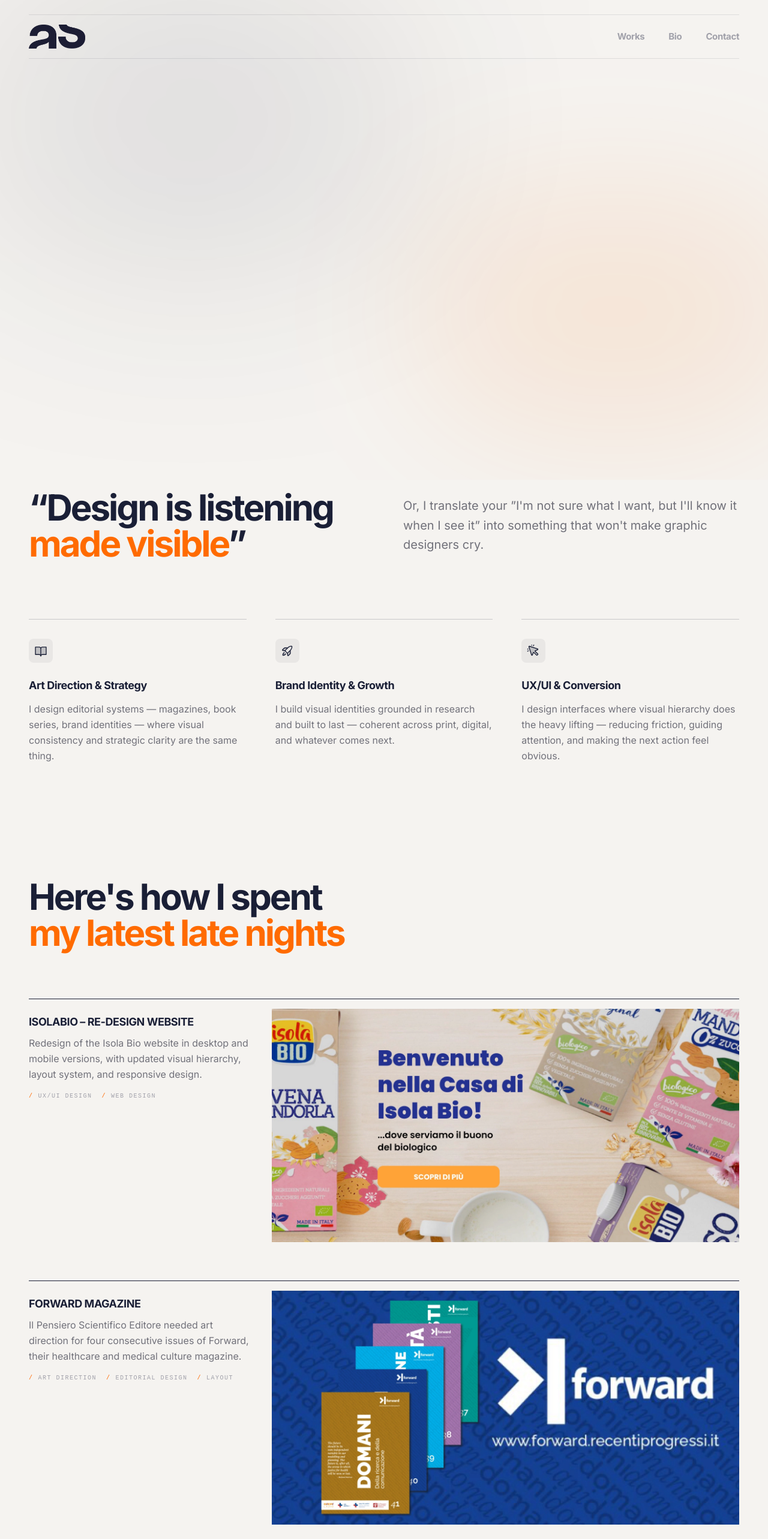
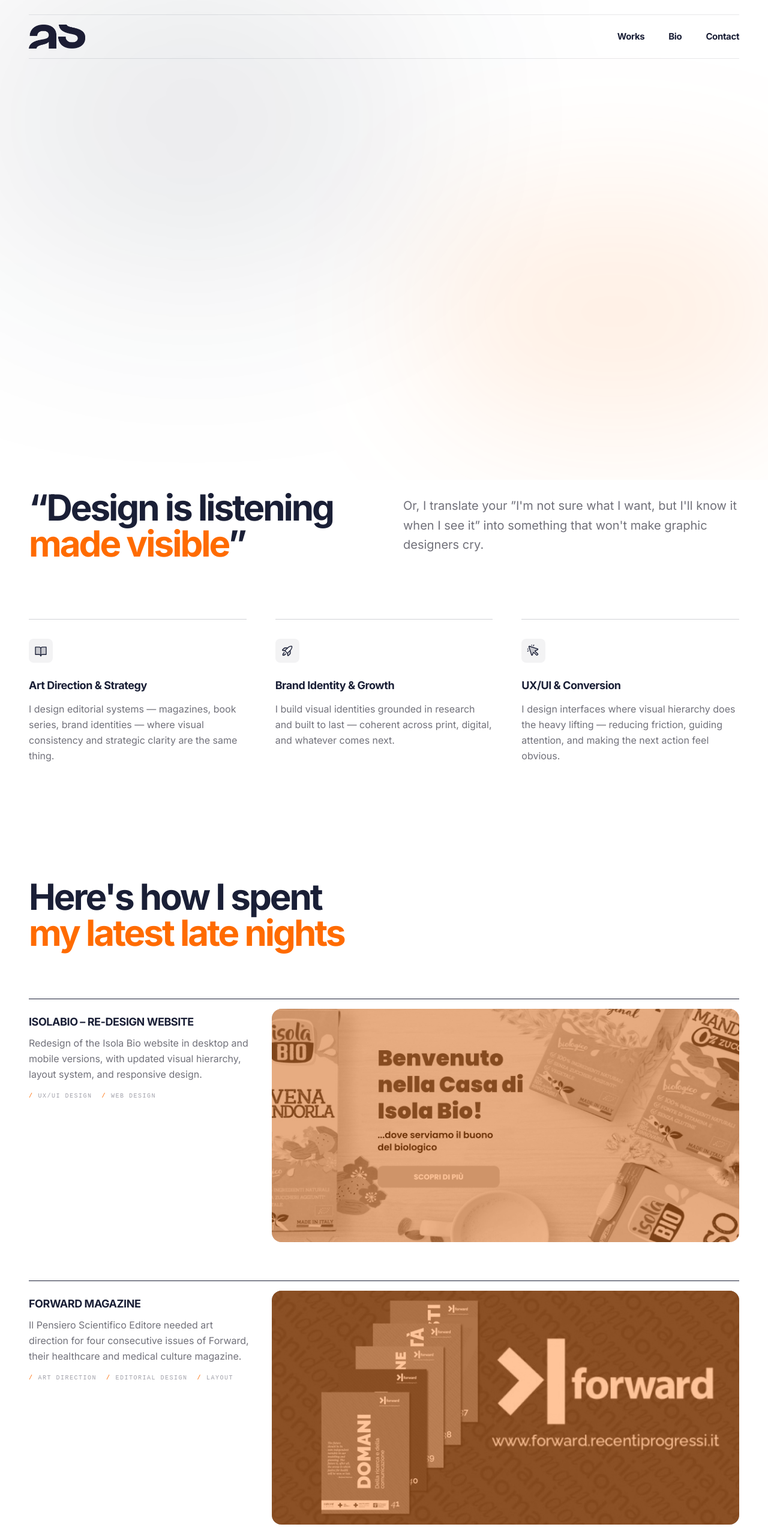
Before and after one commit to AlbertoScalia/portfolio, a React (Vite) app: page /#/ in a window 1280 px wide. Shown: the top 2566 px of the page at 60% size. Built offline with nearby package versions, Linux system fonts and the light colour scheme.

Commit message:
Background ecc commit

```diff
--- a/src/App.jsx
+++ b/src/App.jsx
@@ -29,7 +29,7 @@
     }, []);
 
     return (
-        <div className="min-h-screen bg-[#f5f3f0] text-foreground antialiased relative flex flex-col">
+        <div className="min-h-screen text-foreground antialiased relative flex flex-col">
             <Navbar navBackground={navBackground} />
 
             <div className="flex-grow relative z-10">
--- a/src/components/Navbar.jsx
+++ b/src/components/Navbar.jsx
@@ -39,16 +39,33 @@
                 <div className="w-full border-t border-blue/10 mt-6" />
 
                 <div className="flex items-center justify-between w-full py-4">
-                    {/* LOGO A SINISTRA - Sostituito Alberto Scalia con logo_nav.webp */}
-                    <Link to="/" onClick={closeMenu} className="flex items-center h-10 group">
+                    {/* LOGO A SINISTRA con hover accent */}
+                    <Link
+                        to="/"
+                        onClick={closeMenu}
+                        className="flex items-center h-10 group relative"
+                    >
                         <img
                             src={`${import.meta.env.BASE_URL}assets/images/Logo_nav.webp`}
                             alt="Logo"
-                            className="h-full w-auto object-contain block"
+                            className="h-full w-auto object-contain block transition-opacity duration-300 group-hover:opacity-0"
+                        />
+                        <div
+                            className="absolute inset-0 bg-accent opacity-0 group-hover:opacity-100 transition-opacity duration-300"
+                            style={{
+                                maskImage: `url(${import.meta.env.BASE_URL}assets/images/Logo_nav.webp)`,
+                                WebkitMaskImage: `url(${import.meta.env.BASE_URL}assets/images/Logo_nav.webp)`,
+                                maskSize: 'contain',
+                                WebkitMaskSize: 'contain',
+                                maskRepeat: 'no-repeat',
+                                WebkitMaskRepeat: 'no-repeat',
+                                maskPosition: 'left center',
+                                WebkitMaskPosition: 'left center'
+                            }}
                         />
                     </Link>
 
-                    {/* MENU DESKTOP A DESTRA */}
+                    {/* MENU DESKTOP A DESTRA - Blu di base, Accent in hover, no underline */}
                     <div className="hidden md:flex items-center gap-10">
                         {[
                             { name: 'Works', path: '/works' },
@@ -59,15 +76,11 @@
                                 key={link.path}
                                 to={link.path}
                                 className={cn(
-                                    "text-[15px] font-bold tracking-tight transition-all duration-300 relative group/link",
-                                    isActive(link.path) ? "text-blue" : "text-zinc-400 hover:text-blue"
+                                    "text-[15px] font-bold tracking-tight transition-colors duration-300",
+                                    isActive(link.path) ? "text-accent" : "text-blue hover:text-accent"
                                 )}
                             >
                                 {link.name}
-                                <span className={cn(
-                                    "absolute -bottom-1 left-0 h-[2px] bg-accent transition-all duration-300",
-                                    isActive(link.path) ? "w-full" : "w-0 group-hover/link:w-full"
-                                )} />
                             </Link>
                         ))}
                     </div>
@@ -87,7 +100,6 @@
                 <div className="w-full border-t border-blue/10" />
 
                 {/* MENU MOBILE CONTENT */}
-
                 <AnimatePresence>
                     {isOpen && (
                         <motion.div
@@ -108,7 +120,6 @@
                                         onClick={closeMenu}
                                         className={cn(
                                             "text-5xl font-bold tracking-tighter transition-all duration-300 outline-none",
-                                            // Stato base, hover e active (clic/tocco)
                                             isActive(link.path)
                                                 ? "text-accent"
                                                 : "text-blue hover:text-accent active:text-accent"
--- a/src/components/WorksGallery.jsx
+++ b/src/components/WorksGallery.jsx
@@ -65,7 +65,6 @@
                                             key={bIdx}
                                             className="flex items-center text-[10px] font-mono uppercase tracking-[0.15em] text-zinc-400"
                                         >
-            {/* Un piccolo rombo o punto prima del testo per un tocco tecnico */}
                                             <span className="text-accent mr-2">/</span>
                                             {badge}
                                         </span>
@@ -74,13 +73,16 @@
                             </div>
 
                             <div className="md:col-span-2 order-1 md:order-2">
-                                <div className="relative w-full aspect-[16/8] overflow-hidden bg-zinc-100">
+                                <div className="relative w-full aspect-[16/8] overflow-hidden bg-accent/10 rounded-2xl">
                                     <img
                                         src={project.image}
                                         alt={project.title}
                                         loading="lazy"
-                                        className="absolute inset-0 w-full h-full object-cover transition-transform duration-700 group-hover:scale-105"
+                                        className="absolute inset-0 w-full h-full object-cover transition-all duration-700
+                                                   grayscale opacity-100
+                                                   group-hover:grayscale-0 group-hover:opacity-100 group-hover:contrast-100 group-hover:scale-105"
                                     />
+                                    <div className="absolute inset-0 bg-accent/40 multiply group-hover:bg-transparent transition-colors duration-700" />
                                 </div>
                             </div>
                         </div>
--- a/src/pages/Home.jsx
+++ b/src/pages/Home.jsx
@@ -5,8 +5,8 @@
 
 export default function Home() {
     return (
-        <div className="relative min-h-screen bg-[#f5f3f0]">
-            {/* Blur di sfondo */}
+<div className="relative min-h-screen bg-white">
+                {/* Blur di sfondo */}
             <div className="fixed inset-0 z-0 pointer-events-none overflow-hidden">
                 <div className="absolute top-[-5%] left-[-5%] w-[60%] h-[60%] bg-blue/10 blur-[150px] rounded-full" />
                 <div className="absolute bottom-[10%] right-[-5%] w-[50%] h-[50%] bg-accent/10 blur-[120px] rounded-full" />
--- a/src/pages/Works.jsx
+++ b/src/pages/Works.jsx
@@ -116,7 +116,6 @@
                                             key={bIdx}
                                             className="flex items-center text-[10px] font-mono uppercase tracking-[0.15em] text-zinc-400"
                                         >
-            {/* Un piccolo rombo o punto prima del testo per un tocco tecnico */}
                                             <span className="text-accent mr-2">/</span>
                                             {badge}
                                         </span>
@@ -125,13 +124,18 @@
                             </div>
 
 <div className="md:col-span-2 order-1 md:order-2">
-                                <div className="relative w-full aspect-[16/8] overflow-hidden bg-zinc-100">
+    {/* bg-accent/20 aggiunge solo un tocco di colore di fondo */}
+    <div className="relative w-full aspect-[16/8] overflow-hidden bg-accent/10 rounded-2xl">
         <img
             src={project.image}
             alt={project.title}
             loading="lazy"
-                                        className="absolute inset-0 w-full h-full object-cover transition-transform duration-700 group-hover:scale-105"
+            className="absolute inset-0 w-full h-full object-cover transition-all duration-700
+                       grayscale opacity-100
+                       group-hover:grayscale-0 group-hover:opacity-100 group-hover:contrast-100 group-hover:scale-105"
         />
+        {/* Overlay leggero per colorare senza appesantire */}
+        <div className="absolute inset-0 bg-accent/40 multiply group-hover:bg-transparent transition-colors duration-700" />
     </div>
 </div>
                         </div>
@@ -139,7 +143,6 @@
                 ))}
             </div>
 
-            {/* Pulsante Archivio - Stilizzato e sbandierato a sinistra */}
             <motion.div
                 initial={{ opacity: 0, x: -20 }}
                 whileInView={{ opacity: 1, x: 0 }}
--- a/tailwind.config.js
+++ b/tailwind.config.js
@@ -7,9 +7,9 @@
     theme: {
         extend: {
             colors: {
-                background: "#FAFAFA", // Light background
+                background: "#FFFFFF", // Light background
                 accent: "#FF6B00", // Custom accent color
-                light: "#FAFAFA", // Map text-light to new dark color
+                light: "#FFFFFF", // Map text-light to new dark color
                 blue: "#1a1f36", // Everything blue must be dark blue
             },
             fontFamily: {
```
Also changed, not shown: src/components/HeroParallax.jsx (+1 -10 lines), 7 other files (tests, documents, lock files or other folders). Lines whose indentation alone changed are shown as unchanged.
